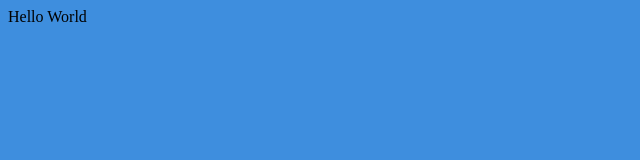
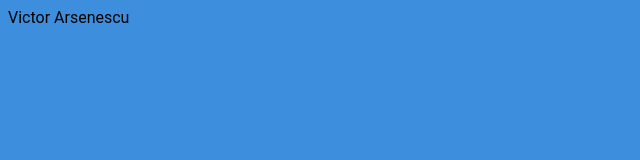
Before and after one commit to v0rtex20k/v0rtex20k.github.io, a plain HTML site: page index.html in a window 1280 px wide. Shown: the full height of the page, 0-640 px from the left. Drawn offline with Linux system fonts and the light colour scheme.

Commit message:
added roboto font

```diff
--- a/index.html
+++ b/index.html
@@ -5,6 +5,6 @@
 		<link rel="stylesheet" href="style.css">
 	</head>
 	<body>
-		Hello World
+		Victor Arsenescu
 	</body>
 </html>
--- a/style.css
+++ b/style.css
@@ -1,5 +1,7 @@
 :root {--tufts-blue: #3E8EDE;}
+@import url('https://fonts.googleapis.com/css2?family=Roboto&display=swap');
 
 body {
 	background-color: var(--tufts-blue);
+	font-family: 'Roboto', sans-serif;
 }
```
